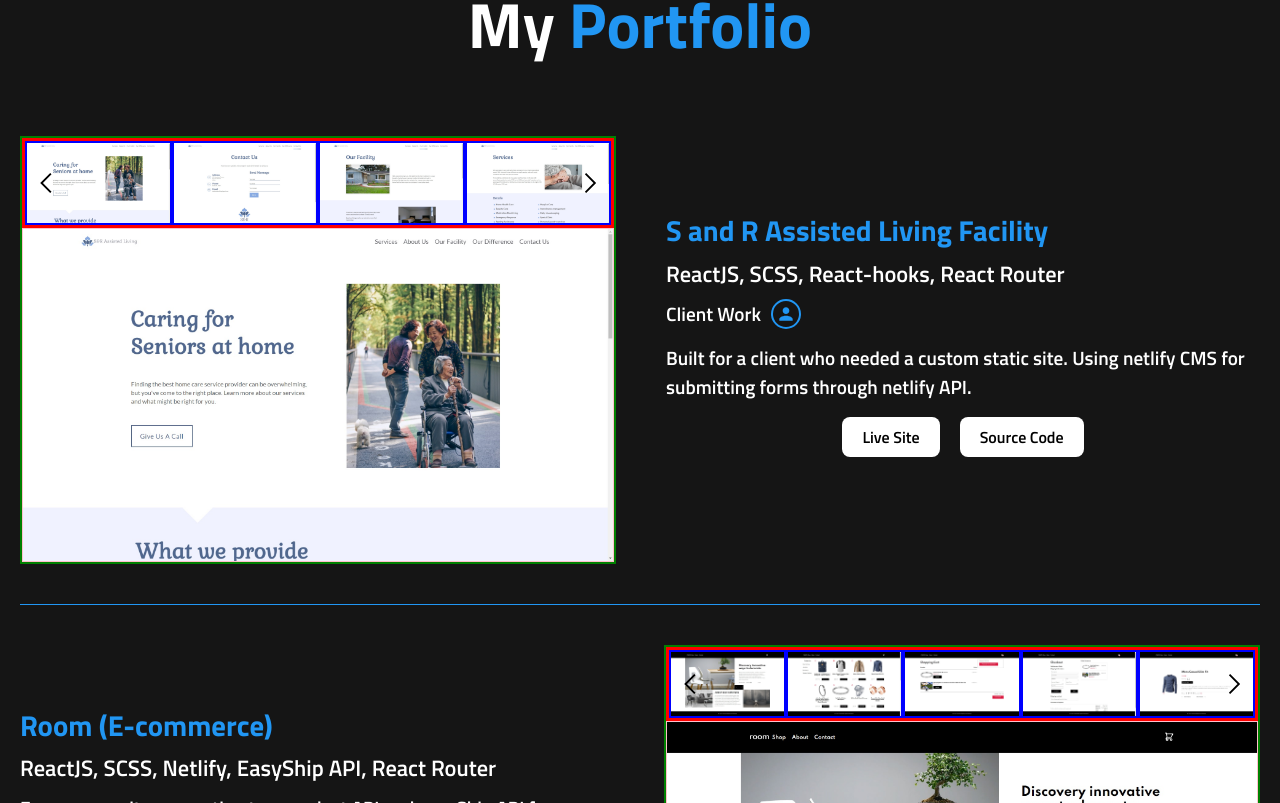
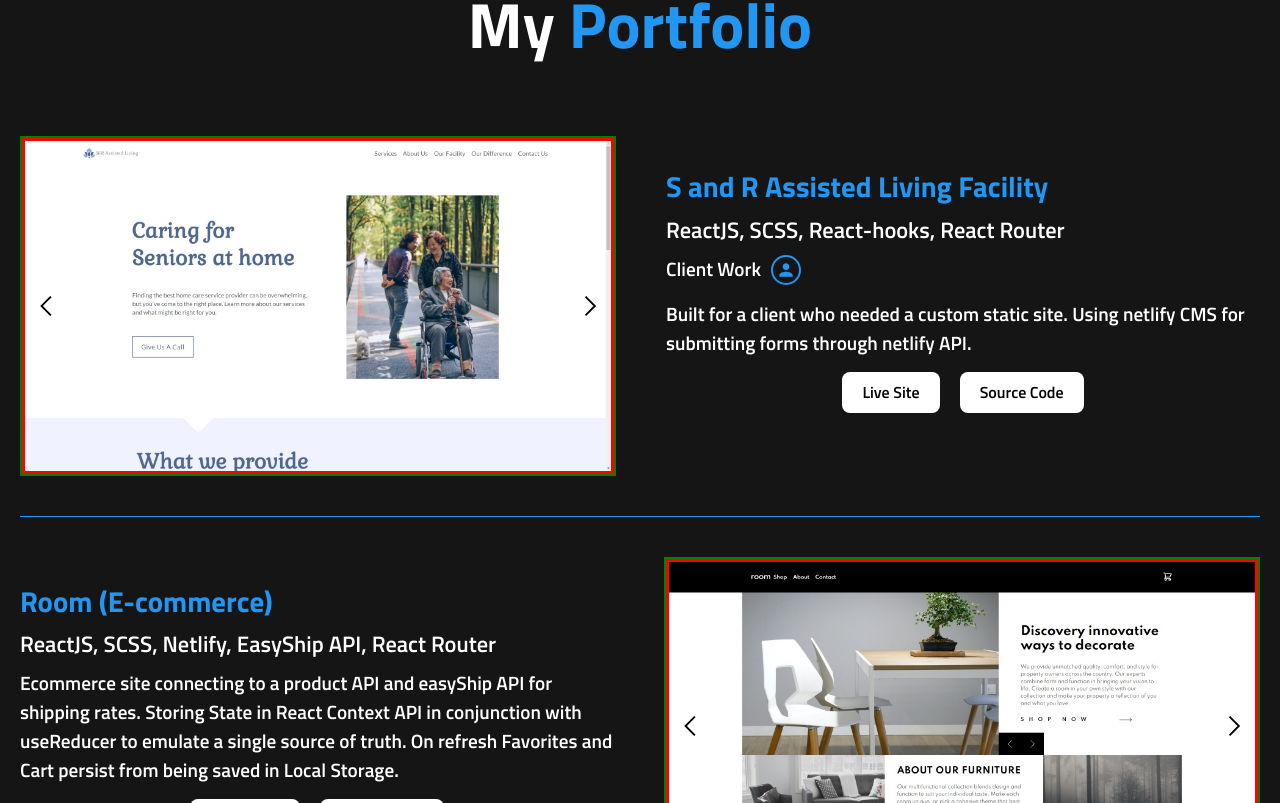
Before and after one commit to ByrnesByrnes/PortfolioSite, a React (Create React App) app: page / in a window 1280 px wide. Shown: the part 1717-2520 px from the top of the page. Built offline with nearby package versions, Linux system fonts and the light colour scheme.

Commit message:
Carousel

```diff
--- a/src/components/carousel/index.js
+++ b/src/components/carousel/index.js
@@ -1,11 +1,10 @@
-import React, { useState, useEffect } from 'react';
-import { GrPrevious, GrNext } from 'react-icons/gr'
+import React from 'react';
+
 import {
   Container,
   Content,
   Slide,
   Arrow,
-  Full
 } from './styles/carousel'
 
 export default function Carousel({ children, ...restProps }) {
@@ -22,81 +21,3 @@ Carousel.Slide = function CarouselSlide({ ...restProps }) {
 Carousel.Arrow = function CarouselArrow({ children, ...restProps }) {
   return <Arrow {...restProps}>{children}</Arrow>
 }
-
-
-Carousel.Full = function CarouselFull({ children, slides, alt, ...restProps }) {
-  const [current, setCurrent] = useState(0)
-  const [direction, setDirection] = useState('flex-start')
-
-  const prevSlide = () => {
-    if (direction === 'flex-start') {
-      let firstSlide = slides.shift()
-      slides.push(firstSlide)
-      setDirection('flex-end')
-
-    }
-    setTimeout(() => {
-      setCurrent(current => current + 100)
-      let lastSlide = slides.pop()
-      slides.unshift(lastSlide)
-    }, 100)
-    setCurrent(current => current = 0)
-
-  }
-
-  const nextSlide = () => {
-    if (direction === 'flex-end') {
-      let lastSlide = slides.pop()
-      slides.unshift(lastSlide)
-      setDirection('flex-start')
-    }
-
-    setTimeout(() => {
-      setCurrent(current => current - 100)
-      let firstSlide = slides.shift()
-      slides.push(firstSlide)
-    }, 100)
-    setCurrent(current => current = 0)
-
-  }
-
-  // useEffect(() => {
-  //   const id = setTimeout(() => nextSlide(), 4000)
-  //   return () => clearTimeout(id)
-  // }, [current])
-
-  return (
-    <Full
-      className="carousel"
-      style={{ justifyContent: direction }}
-      {...restProps}
-    >
-      {slides.map((slide, i) => (
-
-
-
-
-          <img
-            className="carousel__image"
-            src={slide} alt={alt}
-            key={i}
-            style={{
-            transform: `translateX(${current}%)`,
-            transition: current === 0 ? 'none' : '.4s ease-in-out'
-          }}
-          />
-
-
-      ))}
-
-
-      {/* <div
-        onClick={prevSlide}
-        className="carousel__prev"><GrPrevious /></div>
-      <div
-        onClick={nextSlide}
-        className="carousel__next"><GrNext /></div> */}
-
-    </Full>
-  )
-}
--- a/src/components/carousel/styles/carousel.js
+++ b/src/components/carousel/styles/carousel.js
@@ -6,6 +6,8 @@ export const Container = styled.div
   border: 3px solid red;
   display: flex;
   width: 100%;
+  align-content: flex-start;
+  overflow: hidden;
 
 `
 export const Content = styled.div
@@ -45,30 +47,3 @@ export const Arrow = styled.div
     background: rgba(0,0,0, 0.2);
   }
 `
-
-export const Full = styled.div
-`
-  position: relative;
-  max-width: 1440px;
-  overflow: hidden;
-  width: 100%;
-  display: flex;
-
-  & .carousel__slide {
-    border: 1px solid yellow;
-  }
-
-  & .carousel__image {
-    border: 1px solid pink;
-    width: 100%;
-  }
-
-
-  & .carousel__prev {
-
-  }
-
-  & .carousel__next {
-
-  }
-`
--- a/src/containers/carousel.js
+++ b/src/containers/carousel.js
@@ -47,15 +47,17 @@ export function CarouselContainer({ slides, alt }) {
     <Carousel style={{ justifyContent: direction }}>
       {slides.map((slide, i) => (
 
-        <Carousel.Content
+
+        <Carousel.Slide
+          src={slide}
+          alt={alt}
           key={i}
           style={{
               transform: `translateX(${current}%)`,
               transition: current === 0 ? 'none' : '.4s ease-in-out'
             }}
-        >
-          <Carousel.Slide src={slide} alt={alt} />
-        </Carousel.Content>
+        />
+
 
 
 
--- a/src/containers/project.js
+++ b/src/containers/project.js
@@ -23,7 +23,6 @@ export function ProjectContainer({ projects }) {
 
           <Project.Group>
             <CarouselContainer slides={project.imgs} alt={project.title} />
-            <Carousel.Full slides={project.imgs} alt={project.title}/>
           </Project.Group>
 
 
```
